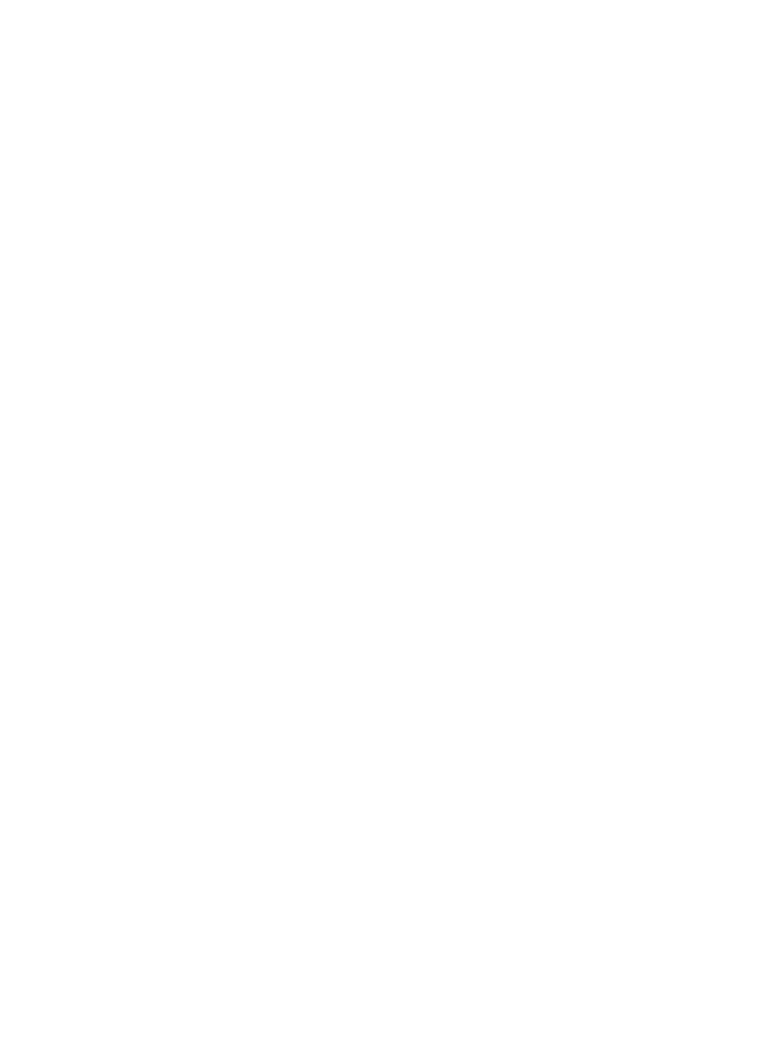
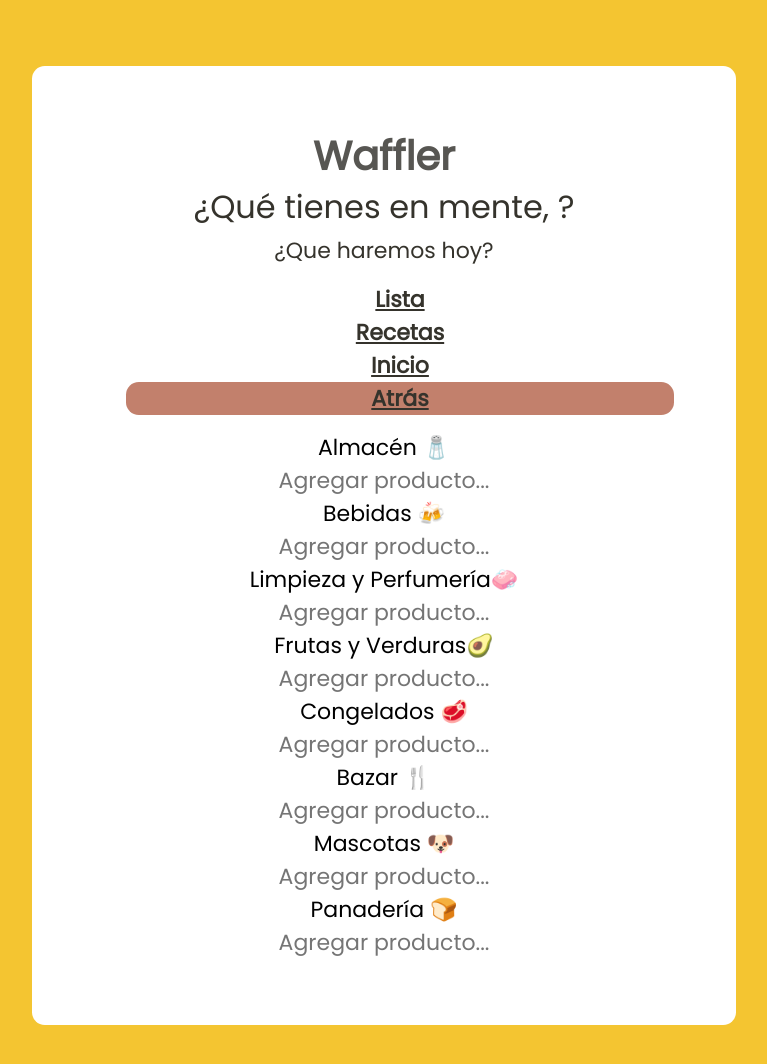
Before and after one commit to celinazilio/U-Waffler, a plain HTML site: page c_lista.html in a window 1280 px wide. Shown: the whole page, without its empty margins (256-1023 px from the left). Before the commit the page ends 800 px from the top, so only its background shows below. Drawn offline with nearby package versions, Linux system fonts and the light colour scheme.

Commit message:
thml css secciones

```diff
--- a/c_lista.html
+++ b/c_lista.html
@@ -0,0 +1,81 @@
+<!DOCTYPE html>
+<html lang="es">
+
+<head>
+    <meta charset="UTF-8">
+    <meta http-equiv="X-UA-Compatible" content="IE=edge">
+    <meta name="viewport" content="width=device-width, initial-scale=1, shrink-to-fit=no">
+    <link rel="shortcut icon" href="./styles/tortita.png" type="image/x-icon">
+    <link href='https://fonts.googleapis.com/css?family=Poppins' rel='stylesheet'>
+    <link rel="stylesheet" href="https://cdn.jsdelivr.net/npm/bootstrap@5.2.1/dist/css/bootstrap.min.css">
+    <link rel="stylesheet" href="./styles/style.css">
+    <title>Inicio | Tu Lista de Mercado</title>
+</head>
+
+<body class="container_todo">
+    <div class="container_contenido">
+        <header>
+            <h1>Waffler</h1>
+            <h2>¿Qué tienes en mente, <span id="nombre"></span>?</h2>
+            <p>¿Que haremos hoy?</p>
+            <nav>
+                <ul>
+                    <li><a href="./b_inicio.html">Lista</a></li>
+                    <li><a href="./c_lista.html">Recetas</a></li>
+                    <li><a href="./d_recetas.html">Inicio</a></li>
+                    <li class="navAtras"><a href="./a_registro.html">Atrás</a></li>
+                </ul>
+            </nav>
+        </header>
+
+        <main class="tareasListaGrupo">
+            <div class="tareasLista">
+                <input type="text" class="textContent contentCard" value="Almacén 🧂">
+
+                <input type="text" id="tareasTarjeta" class="textContent buttonCard" placeholder="Agregar producto...">
+            </div>
+            <div class="tareasLista">
+                <input type="text" class="textContent contentCard" value="Bebidas 🍻">
+
+                <input type="text" id="tareasTarjeta" class="textContent buttonCard" placeholder="Agregar producto...">
+            </div>
+            <div class="tareasLista">
+                <input type="text" class="textContent contentCard" value="Limpieza y Perfumería🧼">
+
+                <input type="text" id="tareasTarjeta" class="textContent buttonCard " placeholder="Agregar producto...">
+            </div>
+            <div class="tareasLista">
+                <input type="text" class="textContent contentCard" value="Frutas y Verduras🥑">
+
+                <input type="text" id="tareasTarjeta" class="textContent buttonCard " placeholder="Agregar producto...">
+            </div>
+            <div class="tareasLista">
+                <input type="text" class="textContent contentCard" value="Congelados 🥩">
+
+                <input type="text" id="tareasTarjeta" class="textContent buttonCard" placeholder="Agregar producto...">
+            </div>
+            <div class="tareasLista">
+                <input type="text" class="textContent contentCard" value="Bazar 🍴">
+
+                <input type="text" id="tareasTarjeta" class="textContent buttonCard " placeholder="Agregar producto...">
+            </div>
+            <div class="tareasLista">
+                <input type="text" class="textContent contentCard" value="Mascotas 🐶">
+
+                <input type="text" id="tareasTarjeta" class="textContent buttonCard" placeholder="Agregar producto...">
+            </div>
+            <div class="tareasLista">
+                <input type="text" class="textContent contentCard" value="Panadería 🍞">
+
+                <input type="text" id="tareasTarjeta" class="textContent buttonCard " placeholder="Agregar producto...">
+            </div>
+        </main>
+
+    </div>
+
+    <!-- jsDelivr :: Libreria :: Boostrap-->
+    <script src="https://cdn.jsdelivr.net/npm/bootstrap@5.2.1/dist/js/bootstrap.bundle.min.js"></script>
+    <!--  SCRIPT -->
+    <script src="./javascript/main.js"></script>
+
+</body>
--- a/javascript/main.js
+++ b/javascript/main.js
@@ -0,0 +1,3 @@
+///Salida saludo de a hacia b,
+const nombre = document.getElementById("nombre");
+const username = nombre.value; /// utlizar posteriormente
--- a/styles/style.css
+++ b/styles/style.css
@@ -10,17 +10,17 @@
     border-radius: 0.8rem;
     box-sizing: border-box;
 }
-@import url('https://fonts.googleapis.com/css2?family=Poppins&display=swap');
+ h1 {
+    font-weight: bolder;
+    color: #575652;
+ }
 
- body {
-    font-family: 'Poppins', sans-serif;
- }
 body {
-
+    font-family: 'Poppins';
     color: rgb(53, 51, 44);
     background-color: #f4c531;
     padding: 3em 2.8em;
-    font-size: 16px;
+    font-size: 22px;
 }
 
 a {
@@ -37,23 +37,6 @@
 }
 
 
-a:hover {
-    color: rgb(53, 51, 44);
-}
-
-h3,
-h4 {
-    font-size: large;
-}
-
-h3 {
-    font-weight: lighter;
-}
-
-h4 {
-    font-weight: bold;
-}
-
 li:hover {
     width: 20%;
     border-radius: 3rem;
@@ -69,7 +52,9 @@
     background-color: #ffffff;
 }
 
-
+h3 {
+    font-size: medium;
+}
 /* BOTONES PERSONALIZACION*/
 button,
 label {
@@ -87,8 +72,8 @@
     background-color: #bace4d;
 }
 
-.boton:hover {
-    background-color: #adeb74;
+.boton:hover  {
+    background-color: #adeb74 !important;
 }
 
 h5 {
@@ -103,3 +88,13 @@
     color: white;
     background-color: rgb(173, 50, 46);
 }
+
+/* BOTONES PERSONALIZACION*/
+.formulario {
+    padding-top: 5rem;
+    height: 20rem;
+}
+
+.navAtras {
+    background-color: #c2806c;
+}
```
Also changed, not shown: a_registro.html (+20 -9 lines), b_inicio.html (+37 -0 lines), d_recetas.html (+49 -0 lines).
